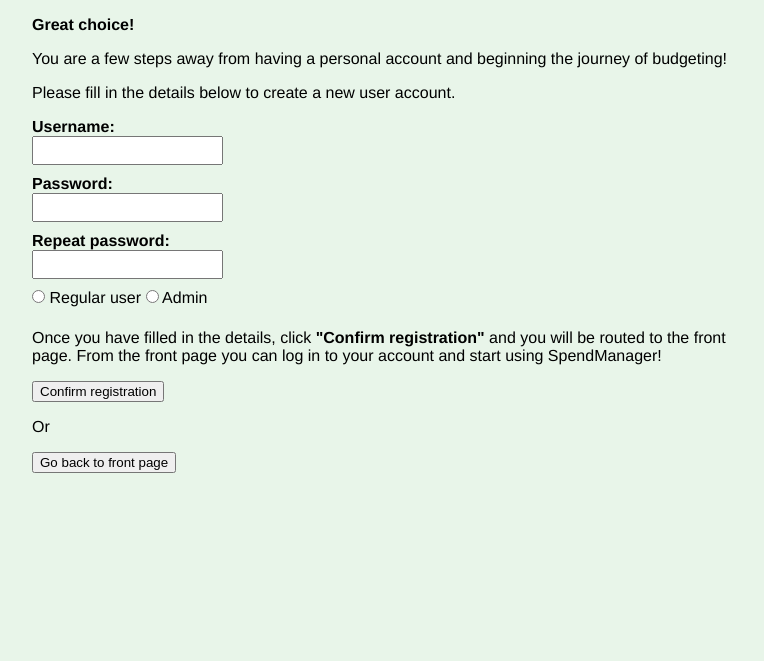
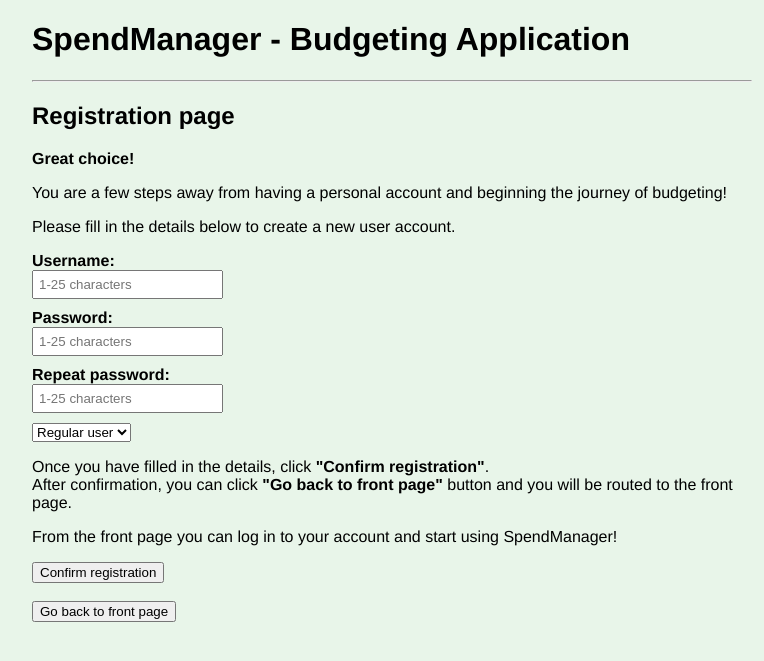
Before and after one commit to mikaelri/Budgeting-Application-Project, a Flask app: page /register in a window 1280 px wide. Shown: the top 661 px of the page, without its empty margins (248-1012 px from the left). Run offline with Flask 3, Linux system fonts and the light colour scheme.

Commit message:
add layout, update html templates, update routes and users

```diff
--- a/routes.py
+++ b/routes.py
@@ -1,26 +1,59 @@
 """module app to run the app.py file and flask used to handle the routing of the application"""
 from flask import render_template, redirect, request, session
 from app import app
+import users
 
 #Front page of the application
 @app.route('/')
 def index():
     """Function creating bullet points in front page"""
     words = [
-        'create your own budgets',
-        'add income & expense transactions by categories',
-        'search transactions by category & word'
+        "create your own budgets",
+        "add income & expense transactions by categories",
+        "search transactions by category & word"
         ]
     reasons = [
-        'application is free of charge',
-        'bugeting made simple',
-        'personal savings for the future',
-        'better visibility on your financials',
-        'much more - register now and try!'
+        "application is free of charge",
+        "bugeting made simple",
+        "personal savings for the future",
+        "better visibility on your financials",
+        "much more - register now and try!"
         ]
     return render_template('index.html', items1= words, items2=reasons)
 
-@app.route('/login', methods = ['GET', 'POST'])
+@app.route("/register", methods=["GET", "POST"])
+def create_user():
+    """Function handling when a new user is created"""
+
+    if request.method == "GET":
+        return render_template("register.html")
+
+    if request.method == "POST":
+        username = request.form["username"]
+        if len(username) < 1 or len(username) > 25:
+            return render_template("error.html", message="Username should be between 1-25 characters.")
+
+        password1 = request.form["password1"]
+        password2 = request.form ["password2"]
+        if len(password1) < 1 or len(password1) > 25:
+            return render_template("error.html", message="Password should be between 1-25 characters.")
+        if password1 != password2:
+            return render_template("error.html", message="Given passwords are not the same")
+        if password1 == "":
+            return render_template("error.html", message="Password is empty")
+
+        role = request.form["role"]
+        if role not in ("1", "2"):
+            return render_template("error.html", message="Unknown user type")
+
+        if not users.create_user(username, password1, role):
+            return render_template("error.html", message="Registration not succesfull, check username and password")
+        return redirect("/register")
+
+    return render_template("register.html")
+
+
+@app.route("/login", methods = ["GET", "POST"])
 def login():
     """Function handling the log-in"""
     if request.method == "GET":
@@ -28,19 +61,14 @@ def login():
 
     if request.method == "POST":
         username = request.form["username"]
-        password = request.form["password"]
-        # TO DO: check username and password
-    session['username'] = username
-    return render_template("login.html")
+        password = request.form["password1"]
 
-@app.route('/logout')
+    if not users.login(username, password):
+        return render_template("error.html", message="Wrong username or password")
+    return redirect("/")
+
+@app.route("/logout")
 def logout():
     """Function to log out from your personal pages"""
-    del session['username']
-    return redirect('/')
-
-
-@app.route('/register', methods = ["GET"])
-def register():
-    """Function to route to the registration page for sign-up"""
-    return render_template("register.html")
+    users.logout()
+    return redirect("/")
--- /dev/null
+++ b/schema.sql
@@ -0,0 +1,6 @@
+CREATE TABLE users (
+    id SERIAL PRIMARY KEY,
+    username TEXT,
+    password TEXT,
+    role INTEGER,
+);
--- a/templates/error.html
+++ b/templates/error.html
@@ -1,3 +1,4 @@
+{% extends "layout.html" %}
 {% block content %}
 
 Exception: {{ message }}
--- /dev/null
+++ b/templates/layout.html
@@ -0,0 +1,8 @@
+<!doctype html>
+<html lang="en">
+<link rel="stylesheet" href="/static/main.css">
+<meta name="viewport" content="width=device-width, initial-scale=1">
+<title>Budgeting Application</title>
+<h1>SpendManager - Budgeting Application</h1>
+<hr>
+{% block content %}{% endblock %}
--- a/templates/register.html
+++ b/templates/register.html
@@ -1,40 +1,34 @@
-<!DOCTYPE html>
+{% extends "layout.html" %}
+{% block content %}
 
-<html lang="en">
-<link rel="stylesheet" href="/static/main.css">
-<meta name="viewport" content="width=device-width, initial-scale=1">
-<head><meta charset="utf-8"></head>
-
-<body>
+<h2>Registration page</h2>
 
 <p><strong>Great choice!</strong><p>
 <p>You are a few steps away from having a personal account and beginning the journey of budgeting!</p>
 <p>Please fill in the details below to create a new user account.</p>
 
+<form action="/register" method="post">
 <b> <strong> Username:</strong><br>
-<input type="text" name="username" class="input-box"></b>
-<br>
+<input type="text" name="username" id="username" minlength="1" maxlength="25" class="input-box" placeholder="1-25 characters" required></b><br>
 <b> <strong> Password:</strong><br>
-<input type="password" name="password1" id="password1" class="input-box"></b>
-<br>
+<input type="password" name="password1" id="password1" class="input-box" placeholder="1-25 characters" required></b><br>
 <b> <strong> Repeat password:</strong><br>
-<input type="password" name="password2" id="password2" class="input-box"></b>
+<input type="password" name="password2" id="password2" class="input-box" placeholder="1-25 characters" required></b><br>
+
+<select name="role">
+<option value=1> Regular user
+<option value=2> Admin
+</select>
 
 <br>
 
-<input type="radio", name="role" id ="role" class="input-box" value="1"> Regular user
-<input type="radio", name="role" id ="role" class="input-box" value="2"> Admin
+<p>Once you have filled in the details, click <strong>"Confirm registration"</strong>.<br>
+After confirmation, you can click <strong>"Go back to front page"</strong> button and you will be routed to the front page.
+<p>From the front page you can log in to your account and start using SpendManager!</p>
 
+<input type="submit" value="Confirm registration"></a>
+</form>
 <br>
 
-<p>Once you have filled in the details, click <strong>"Confirm registration"</strong> and you will be routed to the front page.
-From the front page you can log in to your account and start using SpendManager!</p>
-
-<input type="submit" value="Confirm registration">
-<br>
-<p>Or</p>
-<input type="submit" value="Go back to front page">
-
-</body>
-
-</html>
+<a href="/"><input type="submit" value="Go back to front page"></a>
+{% endblock %}
```
Also changed, not shown: templates/index.html (+3 -13 lines), templates/login.html (+4 -10 lines), users.py (+38 -1 lines).
